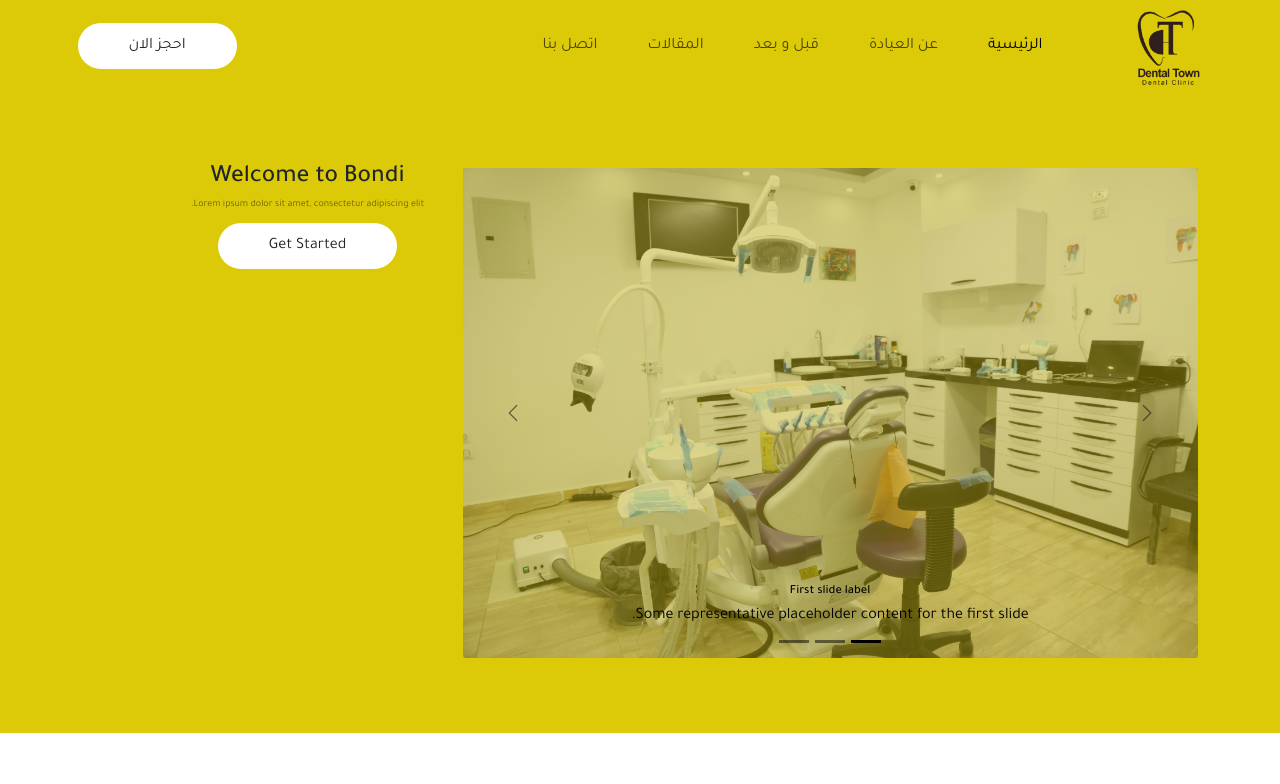
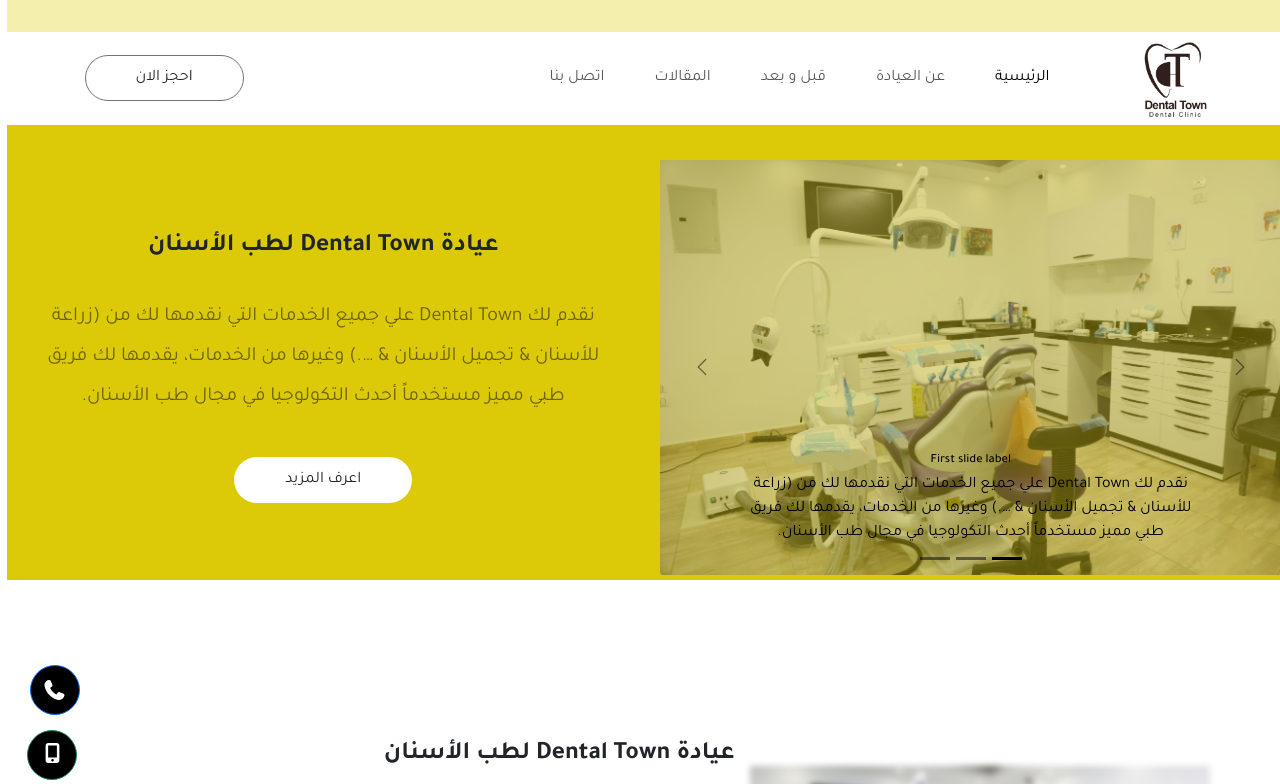
Before and after one commit to ahmedyosry433/Dental-Town-Clinic, a website: page index.html in a window 1280 px wide. Shown: the top 784 px of the page. Drawn offline with nearby package versions, Linux system fonts and the light colour scheme.

Commit message:
header & landing

```diff
--- a/index.html
+++ b/index.html
@@ -24,8 +24,14 @@
 </head>
 
 <body>
+
+
+    <!-- End Card Info -->
     <!-- Start Navbar -->
-    <nav class="navbar navbar-expand-lg prim-color sticky-top">
+    <nav class="sub-nav plight-color">
+
+    </nav>
+    <nav class="navbar navbar-expand-lg navbar-light  sticky-top">
         <div class="container">
             <img class="image-fluide logo-img" src="img/logo-low.png" alt="">
             <button class="navbar-toggler" type="button" data-bs-toggle="collapse"
@@ -53,23 +59,39 @@
                     </li>
                 </ul>
 
-                <button type="button" class=" btn main-btn rounded-pill ">احجز الان</button>
+                <button type="button" class=" btn main-btn rounded-pill border border-secondary">احجز الان</button>
 
 
             </div>
         </div>
     </nav>
     <!-- End Navbar -->
+    <!-- Start Card Info -->
+    <div class="contact-icons">
+        <div class="contact-item d-flex align-items-center">
+            <span class="icon-label bg-secondary text-white p-2 rounded me-2">Phone</span>
+            <button class="contact-icon d-flex align-items-center justify-content-center btn btn-primary"
+                onclick="alert('Calling...')">
+                <i class="fas fa-phone fs-2"></i>
+            </button>
+        </div>
+        <div class="contact-item d-flex align-items-center mt-2">
+            <span class="icon-label bg-secondary text-white p-2 rounded me-2">Mobile</span>
+            <button class="contact-icon btn btn-success">
+                <i class="fas fa-mobile-alt fs-2"></i>
+            </button>
+        </div>
+    </div>
+    <!-- End Card Info -->
+    <!-- Start Landing -->
+    <div class="landing  pt-5">
 
-    <!-- Start Landing -->
-    <div class="landing d-flex justify-content-center align-items-center">
-        <div class="container">
-            <div class="row">
-                <div class="col-lg-8">
-                    <div id="carouselExampleDark" class="carousel carousel-dark slide" data-bs-ride="carousel">
+        <div class="row d-flex justify-content-center align-items-center">
+            <div class="col-lg-6">
+                <div id="carouselExampleDark" class="carousel carousel-dark slide " data-bs-ride="carousel">
                     <div class="carousel-indicators">
-                            <button type="button" data-bs-target="#carouselExampleDark" data-bs-slide-to="0"
-                                class="active" aria-current="true" aria-label="Slide 1"></button>
+                        <button type="button" data-bs-target="#carouselExampleDark" data-bs-slide-to="0" class="active"
+                            aria-current="true" aria-label="Slide 1"></button>
                         <button type="button" data-bs-target="#carouselExampleDark" data-bs-slide-to="1"
                             aria-label="Slide 2"></button>
                         <button type="button" data-bs-target="#carouselExampleDark" data-bs-slide-to="2"
@@ -80,7 +102,10 @@
                             <img src="img/t-5.jpeg" class="d-block rounded img-fluid" alt="Slider 1">
                             <div class="carousel-caption d-none d-md-block">
                                 <h5>First slide label</h5>
-                                    <p>Some representative placeholder content for the first slide.</p>
+                                <p>نقدم لك Dental Town علي جميع الخدمات التي نقدمها لك من (زراعة للأسنان & تجميل الأسنان
+                                    &
+                                    ….) وغيرها من الخدمات، يقدمها لك فريق طبي مميز مستخدماً أحدث التكولوجيا في مجال طب
+                                    الأسنان.</p>
                             </div>
                         </div>
                         <div class="carousel-item img-liner" data-bs-interval="2000">
@@ -111,19 +136,27 @@
                 </div>
 
             </div>
-                <div class="col-lg-3">
+            <div class="col-lg-6">
                 <div class="text-center  ">
-                        <h1>Welcome to Bondi</h1>
-                        <p class="fs-6 text-black-50 mb-3">Lorem ipsum dolor sit amet, consectetur adipiscing elit.
+                    <h1 class="fs-1 fw-bold pb-5">عيادة Dental Town لطب الأسنان</h1>
+                    <p class="fs-6 text-black-50 mb-3 fs-2 pb-5 pe-5 ps-5 lh-lg">نقدم لك Dental Town علي جميع الخدمات
+                        التي
+                        نقدمها
+                        لك من
+                        (زراعة
+                        للأسنان & تجميل الأسنان & ….) وغيرها من الخدمات، يقدمها لك فريق طبي مميز مستخدماً أحدث
+                        التكولوجيا في مجال طب الأسنان.
                     </p>
-                        <a href="#" class=" btn main-btn rounded-pill">get started</a>
-                    </div>
+                    <a href="#" class=" btn main-btn rounded-pill">اعرف المزيد</a>
                 </div>
             </div>
         </div>
 
+
     </div>
     <!-- End Landing -->
+
+
     <!-- Start Stuff -->
     <div class="stuff">
         <div class="container">
@@ -173,6 +206,7 @@
         </div>
     </div>
     <!-- End Stuff -->
+
 
     <!-- Start Features -->
     <div class="features text-center pt-5 pb-5">
@@ -483,6 +517,16 @@
             dialog.close();
             video.pause();
         });
+        window.onscroll = function () {
+            var navbar = document.querySelector('.navbar');
+
+            // Add or remove the 'scrolled' class depending on scroll position
+            if (window.scrollY > 50) { // Change 50 to the amount of scroll you want
+                navbar.classList.add('scrolled');
+            } else {
+                navbar.classList.remove('scrolled');
+            }
+        };
     </script>
     <script src="js/bootstrap.bundle.min.js"></script>
     <script src="js/all.min.js"></script>
--- a/sass/_animations.scss
+++ b/sass/_animations.scss
@@ -22,6 +22,16 @@
     100% {
         opacity: 1;
         transform: translateX(0);
+    }
+}
+@keyframes showHidden {
+    0%{
+        opacity: 0;
+        transform: translateY(-100%)
+    }
+    100% {
+        opacity: 1;
+        transform: translateY(0);
     }
 }
 @keyframes moveInTop {
--- a/sass/_components.scss
+++ b/sass/_components.scss
@@ -3,13 +3,24 @@
     --primary-color: rgb(220, 202, 8);
     --light-primary-color: rgb(245, 239, 174);
 }
-
+.sub-nav {
+    height: 4vh;
+}
 
 .prim-color {
     background-color: var(--primary-color);
     color: white;
 
 }
+.plight-color{
+    background-color: var(--light-primary-color);
+}
+.navbar.scrolled {
+    background-color: var(--primary-color);
+    border-bottom: 1px solid white;
+    animation: showHidden 0.7s linear ;
+
+  }
 .nav-link.active,
 .navbar-nav .nav-link:focus,
 .navbar-nav .nav-link:hover {
@@ -59,6 +70,38 @@
 
 
 ////////////////////////////////
+///
+.contact-icons {
+    position: fixed;
+    bottom: 2rem;
+    left:2rem;
+    z-index: 1030;
+}
+.contact-icon {
+    width: 5rem;
+    height: 5rem;
+    border-radius: 50%;
+    background-color: black;
+    margin-top: 10px;
+    transition: transform 0.3s;
+    &:hover {
+        background-color: var(--primary-color);
+        transform: scale(1.1);
+        border: none;
+    }
+}
+
+.icon-label {
+    opacity: 0;
+    transition: opacity 0.3s, transform 0.3s;
+    transform: translateX(10px);
+    margin-left: 1rem;
+}
+.contact-item:hover .icon-label {
+    opacity: 1;
+    transform: translateX(0);
+
+}
 ///
 
 
@@ -149,8 +192,7 @@
     }
 }
 .landing {
-    height: 80vh;
-    background-color: var(--primary-color);
+max-height: 80rem;    background-color: var(--primary-color);
 }
 
 .features {
```
Also changed, not shown: css/style.css. Lines whose indentation alone changed are shown as unchanged.
